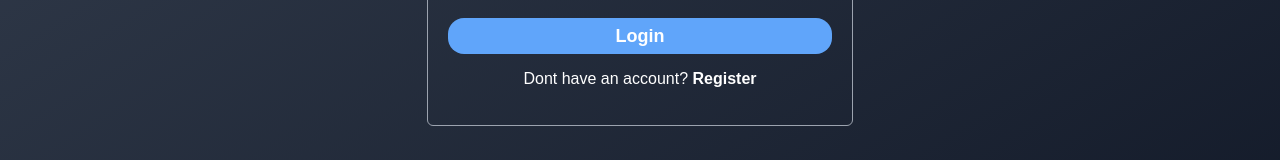
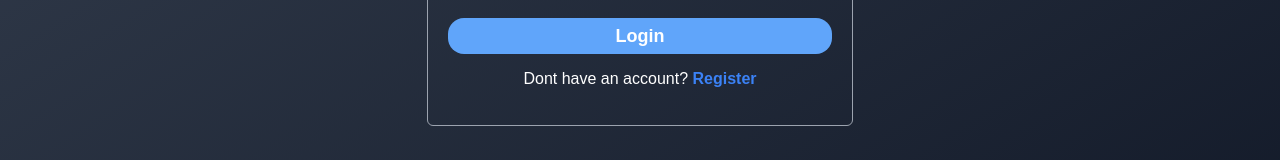
Before and after one commit to JordanMusera/chat_application1, a React (Create React App) app in the folder client/: page /login in a window 1280 px wide. Shown: the part 454-614 px from the top of the page. Built offline with nearby package versions, Linux system fonts and the light colour scheme.

Commit message:
Update Login.tsx

```diff
--- a/client/src/pages/Login.tsx
+++ b/client/src/pages/Login.tsx
@@ -109,7 +109,7 @@ const Login = () => {
 
         <p className="text-white text-md">
           Dont have an account?{" "}
-          <b onClick={directToRegister} className="hover:cursor-pointer">
+          <b onClick={directToRegister} className="hover:cursor-pointer text-blue-500">
             Register
           </b>
         </p>
```
